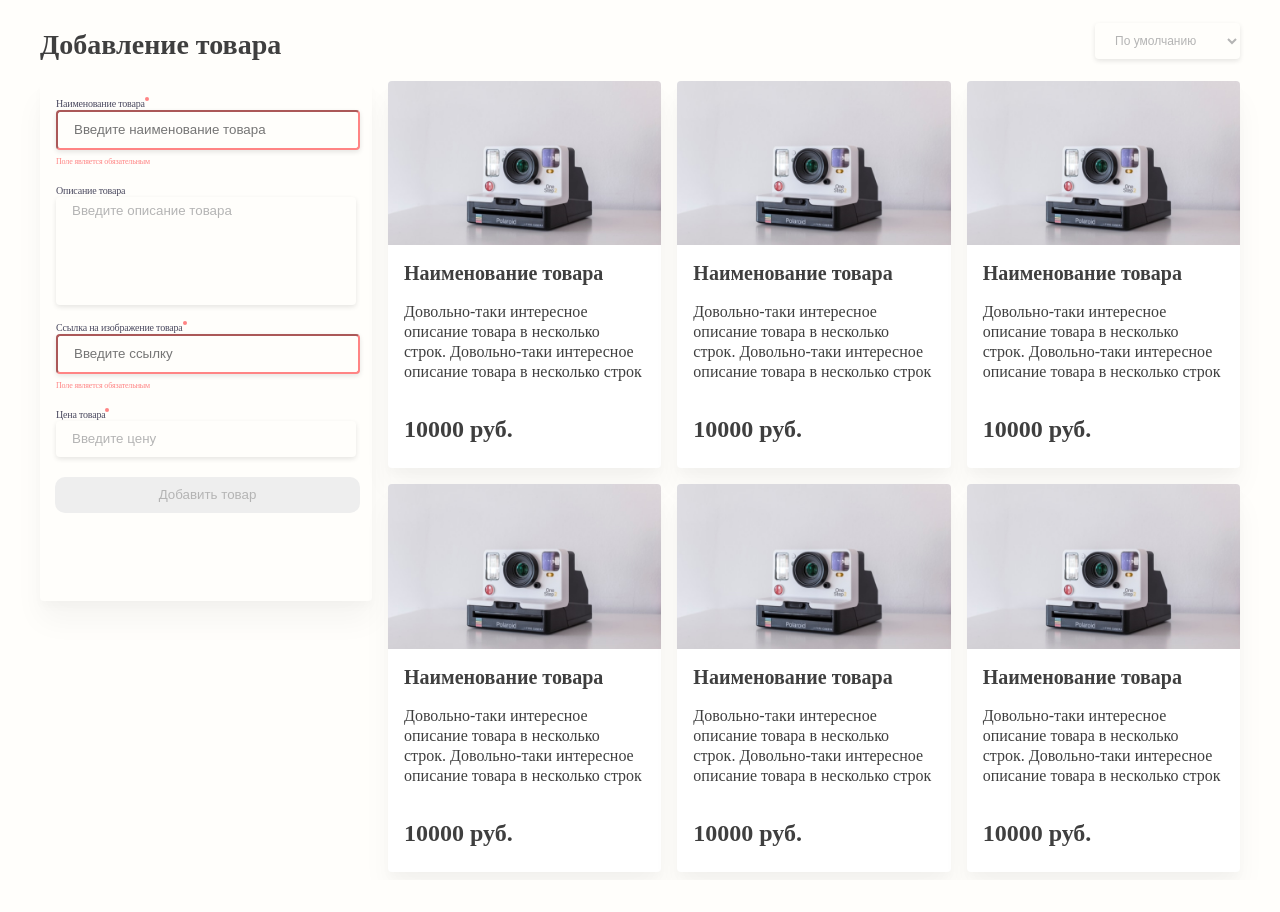
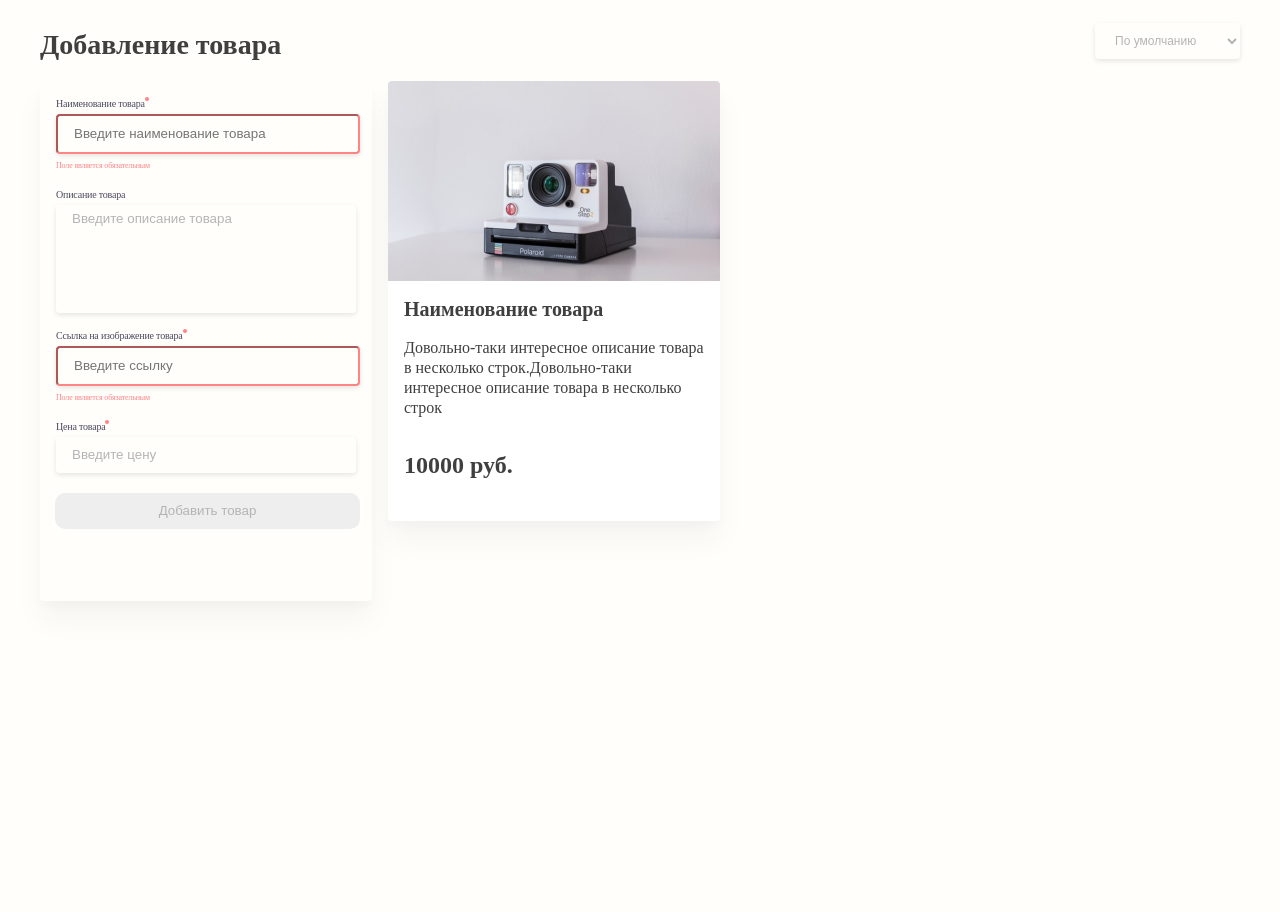
Before and after one commit to vicecitydeluxe/ida, a Vue app: page / in a window 1280 px wide. Shown: the top 912 px of the page. Before the commit the page ends 880 px from the top, so only its background shows below. Built offline with nearby package versions, Linux system fonts and the light colour scheme.

Commit message:
added new features: -now we can add items to the list -minor updates in UI

```diff
--- a/src/App.vue
+++ b/src/App.vue
@@ -1,14 +1,9 @@
 <template>
   <Header />
   <div class="layout_container">
-    <Search />
+    <Search @create="createItem" />
     <div class="item_container">
-      <Item />
-      <Item />
-      <Item />
-      <Item />
-      <Item />
-      <Item />
+      <Item v-for="item in items" :key="item.id" :item="item" />
     </div>
   </div>
 </template>
@@ -24,6 +19,24 @@ export default {
     Search,
     Header,
     Item,
+  },
+  data() {
+    return {
+      items: [
+        {
+          productDescription:
+            "Довольно-таки интересное описание товара в несколько строк.Довольно-таки интересное описание товара в несколько строк",
+          productLink: "",
+          productName: "Наименование товара",
+          productPrice: "10000 руб.",
+        },
+      ],
+    };
+  },
+  methods: {
+    createItem(item) {
+      this.items.push(item);
+    },
   },
 };
 </script>
--- a/src/components/Item.vue
+++ b/src/components/Item.vue
@@ -2,15 +2,17 @@
   <div class="item">
     <img class="item_remove" :src="svg" />
     <div class="item_wrapper">
-      <img class="item_card" src="../assets/card.jpg" />
+      <img
+        class="item_card"
+        :src="item.productLink || require(`../assets/card.jpg`)"
+      />
     </div>
     <div class="item_info">
-      <h1 class="item_title">Наименование товара</h1>
+      <h1 class="item_title">{{ item.productName }}</h1>
       <p class="item_description">
-        Довольно-таки интересное описание товара в&nbsp;несколько строк.
-        Довольно-таки интересное описание товара в&nbsp;несколько строк
+        {{ item.productDescription }}
       </p>
-      <strong class="item_price">10000 руб.</strong>
+      <strong class="item_price">{{ item.productPrice }}</strong>
     </div>
   </div>
 </template>
@@ -23,6 +25,12 @@ export default {
       svg: require("../assets/trash_btn.svg"),
     };
   },
+  props: {
+    item: {
+      type: Object,
+      required: true,
+    },
+  },
 };
 </script>
 
@@ -31,8 +39,7 @@ $text-color: #3f3f3f;
 
 .item {
   position: relative;
-  width: 100%;
-  max-width: 470px;
+  width: 332px;
   line-height: 1.25;
   color: grey;
   background-color: white;
@@ -74,12 +81,14 @@ $text-color: #3f3f3f;
     position: absolute;
     width: 100%;
     height: 100%;
-    object-fit: contain;
+    width: 332px;
+    height: 200px;
   }
 
   &_info {
     padding: 1rem;
     padding-bottom: 1.5rem;
+    height: 200px;
   }
 
   &_title {
--- a/src/components/Search.vue
+++ b/src/components/Search.vue
@@ -5,7 +5,7 @@
       <div class="circle"></div>
     </div>
     <input
-      v-model="productData.productName"
+      v-model="item.productName"
       required
       :class="[validName() ? 'search_input' : 'search_input_error']"
       type="text"
@@ -19,7 +19,7 @@
       <div class="search_title">Описание товара</div>
     </div>
     <input
-      v-model="productData.productDescription"
+      v-model="item.productDescription"
       class="search_input_wide"
       type="text"
       placeholder="Введите описание товара"
@@ -30,7 +30,7 @@
       <div class="circle"></div>
     </div>
     <input
-      v-model="productData.productLink"
+      v-model="item.productLink"
       :class="[!!validMail() ? 'search_input' : 'search_input_error']"
       type="text"
       placeholder="Введите ссылку"
@@ -46,14 +46,16 @@
       <div class="circle"></div>
     </div>
     <input
-      @input="productData.productPrice = $event.target.value"
-      :value="validPrice(productData.productPrice)"
+      @input="item.productPrice = $event.target.value"
+      :value="validPrice(item.productPrice)"
       class="search_input"
       type="text"
       placeholder="Введите цену"
     />
 
     <button
+      @click="addItem"
+      @create="createItem"
       :class="[
         !validMail() || !validName() ? 'search__btn' : 'search__btn_active',
       ]"
@@ -66,15 +68,30 @@
 <script setup>
 import { ref } from "@vue/runtime-core";
 
-const productData = ref({
+const emit = defineEmits(["create"]);
+const handleChange = () => {
+  emit("create", item.value);
+};
+
+const item = ref({
   productName: "",
   productDescription: "",
   productLink: "",
   productPrice: "",
 });
 
+const addItem = () => {
+  handleChange();
+  item.value = {
+    productName: "",
+    productDescription: "",
+    productLink: "",
+    productPrice: "",
+  };
+};
+
 const validName = () => {
-  if (!!productData.value?.productName) return true;
+  if (!!item.value?.productName) return true;
 };
 
 const validPrice = (e) => {
@@ -84,7 +101,7 @@ const validPrice = (e) => {
 
 const validMail = () => {
   return /^https?:\/\/.*\/.*\.(png|gif|webp|jpeg|jpg)\??.*$/gim.test(
-    productData.value.productLink
+    item.value.productLink
   );
 };
 </script>
@@ -132,7 +149,7 @@ const validMail = () => {
   }
 
   &_title {
-    margin: 16px 0px 0px 0px;
+    margin: 16px 0px 4px 0px;
     font-weight: 400;
     font-size: 10px;
     line-height: 13px;
```
